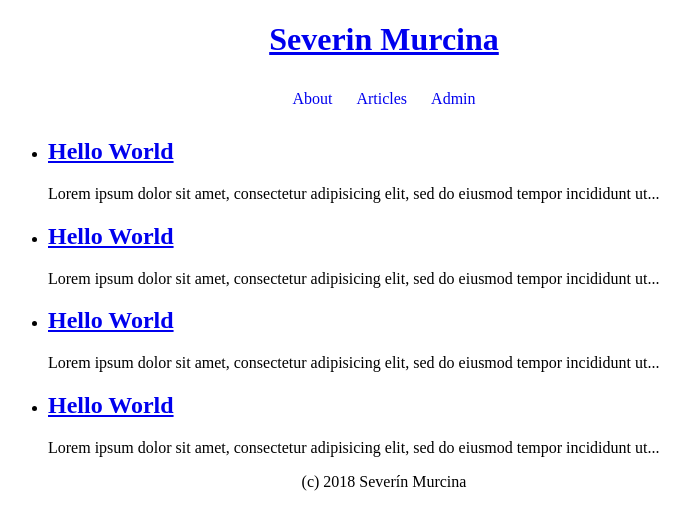
After one commit to johnybee90/flask_development, a Flask app: page /articles/ in a window 1280 px wide. The commit adds this page. Shown: the top 530 px of the page, without its empty margins (256-946 px from the left). Run offline with Flask 3, Linux system fonts and the light colour scheme.

Commit message:
Initial commit

```diff
--- a/mdblog/app.py
+++ b/mdblog/app.py
@@ -1,12 +1,29 @@
-
 from flask import Flask
 from flask import render_template
+
+from .database import articles
+
 flask_app = Flask(__name__)
 
-@flask_app.route('/')
+@flask_app.route("/")
 def view_welcome_page():
     return render_template("welcome_page.jinja")
 
-@flask_app.route('/about')
+@flask_app.route("/about/")
 def view_about():
     return render_template("about.jinja")
+
+@flask_app.route("/admin/")
+def view_admin():
+    return render_template("admin.jinja")
+
+@flask_app.route("/articles/")
+def view_articles():
+    return render_template("articles.jinja", articles=articles.items())
+
+@flask_app.route("/articles/<int:art_id>")
+def view_article(art_id):
+    article = articles.get(art_id)
+    if article:
+        return render_template("article.jinja", article=article)
+    return render_template("article_not_found.jinja", art_id=art_id)
--- /dev/null
+++ b/mdblog/database.py
@@ -0,0 +1,18 @@
+articles = {
+            1 : {
+                "title" : "Hello World",
+                "content" : "Lorem ipsum dolor sit amet, consectetur adipisicing elit, sed do eiusmod tempor incididunt ut labore et dolore magna aliqua. Ut enim ad minim veniam, quis nostrud exercitation ullamco laboris nisi ut aliquip ex ea commodo consequat."
+                },
+            2 : {
+                "title" : "Hello World",
+                "content" : "Lorem ipsum dolor sit amet, consectetur adipisicing elit, sed do eiusmod tempor incididunt ut labore et dolore magna aliqua. Ut enim ad minim veniam, quis nostrud exercitation ullamco laboris nisi ut aliquip ex ea commodo consequat."
+                },
+            3 : {
+                "title" : "Hello World",
+                "content" : "Lorem ipsum dolor sit amet, consectetur adipisicing elit, sed do eiusmod tempor incididunt ut labore et dolore magna aliqua. Ut enim ad minim veniam, quis nostrud exercitation ullamco laboris nisi ut aliquip ex ea commodo consequat."
+                },
+            4 : {
+                "title" : "Hello World",
+                "content" : "Lorem ipsum dolor sit amet, consectetur adipisicing elit, sed do eiusmod tempor incididunt ut labore et dolore magna aliqua. Ut enim ad minim veniam, quis nostrud exercitation ullamco laboris nisi ut aliquip ex ea commodo consequat."
+                }
+        }
--- /dev/null
+++ b/mdblog/templates/_footer.jinja
@@ -0,0 +1,5 @@
+<footer>
+    <p>
+        (c) 2018 Severín Murcina
+    </p>
+</footer>
--- /dev/null
+++ b/mdblog/templates/_head.jinja
@@ -0,0 +1 @@
+<link rel="stylesheet" type="text/css" href={{url_for("static", filename="css/main.css")}}>
--- /dev/null
+++ b/mdblog/templates/_main.jinja
@@ -0,0 +1,22 @@
+<!doctype html>
+<html lang="en">
+
+<head>
+    <title> {% block title %} {% endblock %} </title>
+    {% include "_head.jinja" %}
+</head>
+
+<body>
+<header>
+    <h1> <a href="{{ url_for("view_welcome_page") }}"> Severin Murcina </a></h1>
+</header>
+
+{% include "_nav.jinja" %}
+
+<main>
+    {% block main %} {% endblock %}
+</main>
+
+{% include "_footer.jinja" %}
+</body>
+</html>
--- /dev/null
+++ b/mdblog/templates/_nav.jinja
@@ -0,0 +1,7 @@
+<nav>
+    <ul class=nav>
+      <li> <a href="{{ url_for("view_about") }}">About</a> </li>
+      <li> <a href="{{ url_for("view_articles") }}">Articles</a> </li>
+      <li> <a href="{{ url_for("view_admin") }}">Admin</a> </li>
+    </ul>
+</nav>
--- /dev/null
+++ b/mdblog/templates/articles.jinja
@@ -0,0 +1,19 @@
+{% extends "_main.jinja" %}
+
+{% block title %} Articles {% endblock %}
+
+
+{% block main %}
+    {% if articles %}
+        <ul>
+        {% for id, article in articles %}
+            <li>
+                <h2><a href="{{ url_for("view_article", art_id=id) }}"> {{ article.title }} </a></h2>
+                <p> {{ article.content | truncate(100) }} </p>
+            </li>
+        {% endfor %}
+        </ul>
+    {% else %}
+        <p> No Articles :( </p>
+    {% endif %}
+{% endblock %}
```
Also changed, not shown: mdblog/templates/about.jinja (+6 -29 lines), mdblog/templates/admin.jinja (added, +8 -0 lines), mdblog/templates/article.jinja (added, +8 -0 lines), mdblog/templates/article_not_found.jinja (added, +14 -0 lines), mdblog/templates/welcome_page.jinja (+5 -29 lines), 1 other file.
